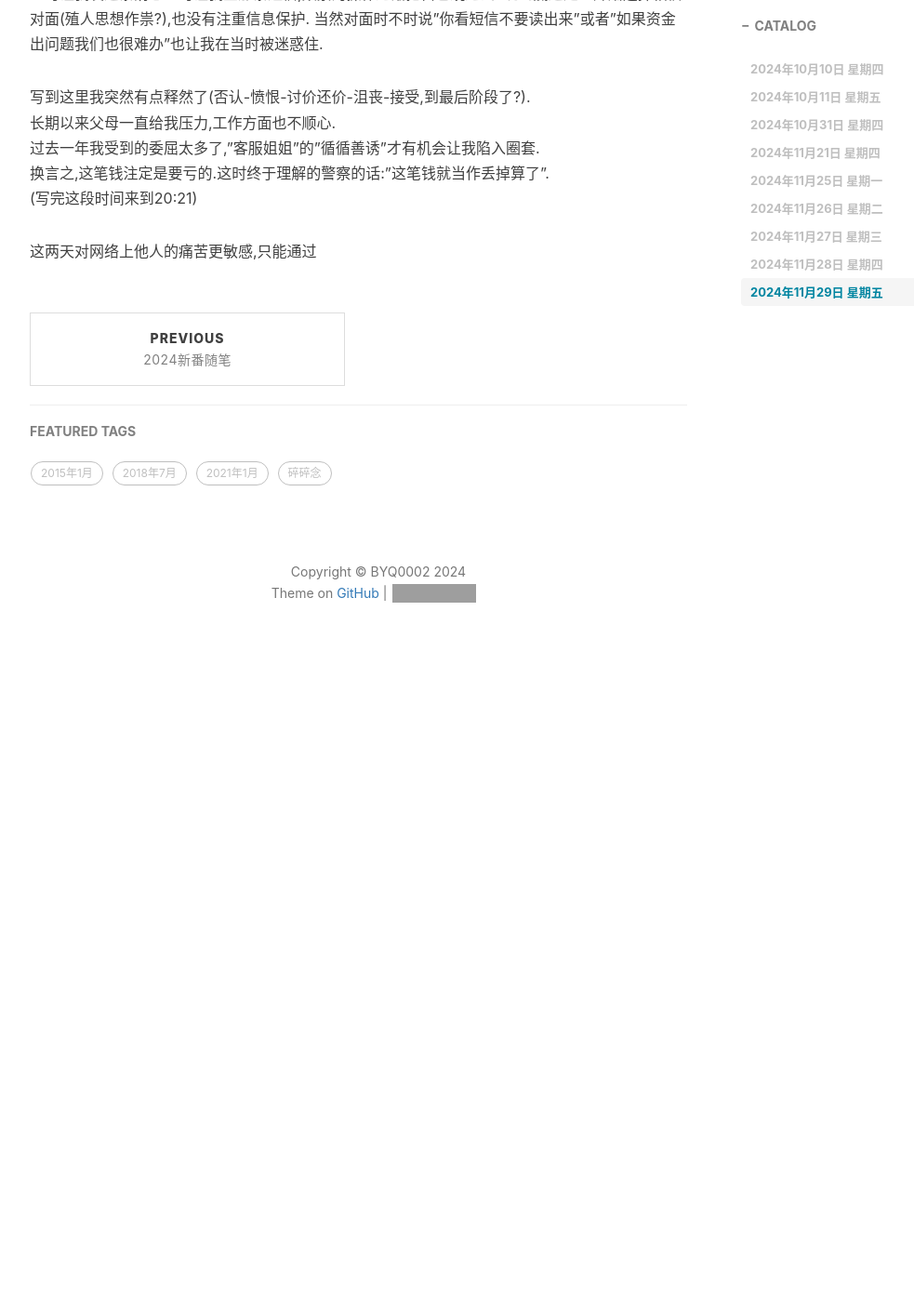
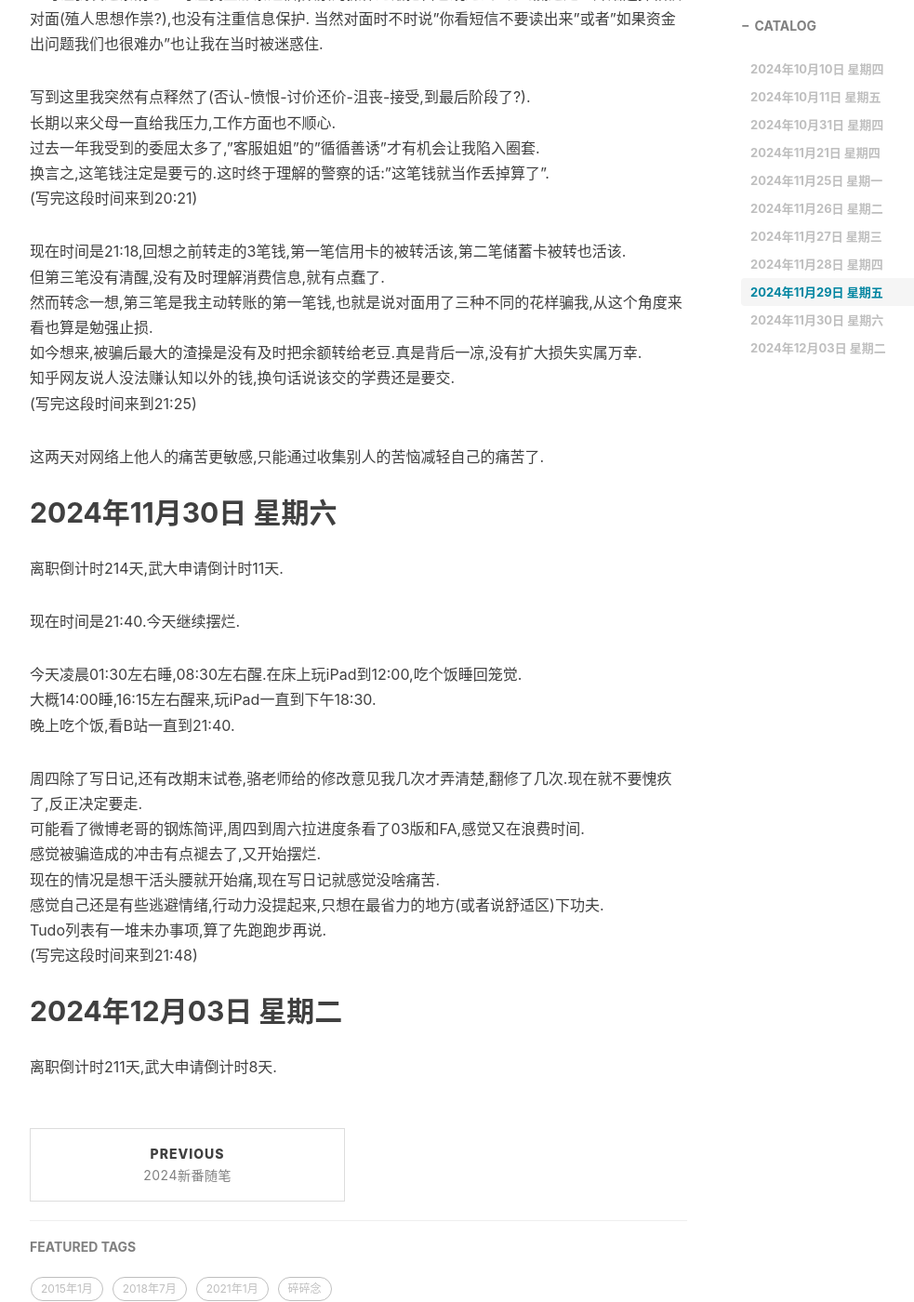
Before and after one commit to BYQ0002/BYQ0002.github.io, a Jekyll site: the page built from _posts/2024-10-01-一点近况v24.md, in a window 1280 px wide and 1400 px high, scrolled down 6802 px. Shown: the whole window at 93% size, without its empty margins (233-1216 px from the left). Built offline with Jekyll 4.4.1, drawn with Linux system fonts in a browser that asks for light colours; nearby versions of some CDN libraries; comment, search, counter and statistics services are not loaded; before the commit the page ends 7544 px from its top, so only the background shows below that; grey boxes are pictures that could not be loaded.

Commit message:
Update 2024-10-01-一点近况v24.md

```diff
--- a/_posts/2024-10-01-一点近况v24.md
+++ b/_posts/2024-10-01-一点近况v24.md
@@ -216,4 +216,33 @@ tags:                                                  #标签
 换言之,这笔钱注定是要亏的.这时终于理解的警察的话:"这笔钱就当作丢掉算了".
 (写完这段时间来到20:21)
 
-这两天对网络上他人的痛苦更敏感,只能通过
+现在时间是21:18,回想之前转走的3笔钱,第一笔信用卡的被转活该,第二笔储蓄卡被转也活该.
+但第三笔没有清醒,没有及时理解消费信息,就有点蠢了.
+然而转念一想,第三笔是我主动转账的第一笔钱,也就是说对面用了三种不同的花样骗我,从这个角度来看也算是勉强止损.
+如今想来,被骗后最大的渣操是没有及时把余额转给老豆.真是背后一凉,没有扩大损失实属万幸.
+知乎网友说人没法赚认知以外的钱,换句话说该交的学费还是要交.
+(写完这段时间来到21:25)
+
+这两天对网络上他人的痛苦更敏感,只能通过收集别人的苦恼减轻自己的痛苦了.
+
+## 2024年11月30日 星期六
+
+离职倒计时214天,武大申请倒计时11天.
+
+现在时间是21:40.今天继续摆烂.
+
+今天凌晨01:30左右睡,08:30左右醒.在床上玩iPad到12:00,吃个饭睡回笼觉.
+大概14:00睡,16:15左右醒来,玩iPad一直到下午18:30.
+晚上吃个饭,看B站一直到21:40.
+
+周四除了写日记,还有改期末试卷,骆老师给的修改意见我几次才弄清楚,翻修了几次.现在就不要愧疚了,反正决定要走.
+可能看了微博老哥的钢炼简评,周四到周六拉进度条看了03版和FA,感觉又在浪费时间.
+感觉被骗造成的冲击有点褪去了,又开始摆烂.
+现在的情况是想干活头腰就开始痛,现在写日记就感觉没啥痛苦.
+感觉自己还是有些逃避情绪,行动力没提起来,只想在最省力的地方(或者说舒适区)下功夫.
+Tudo列表有一堆未办事项,算了先跑跑步再说.
+(写完这段时间来到21:48)
+
+## 2024年12月03日 星期二
+
+离职倒计时211天,武大申请倒计时8天.
```
